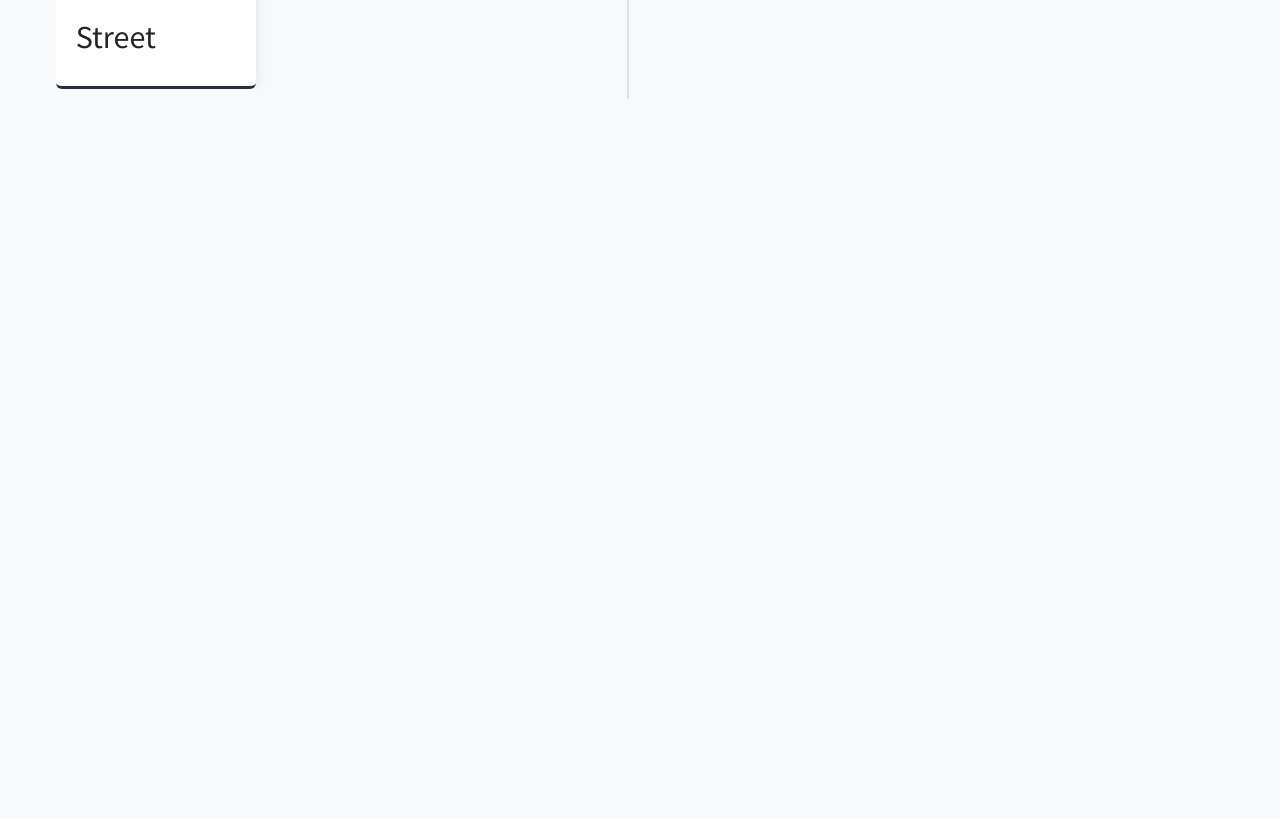
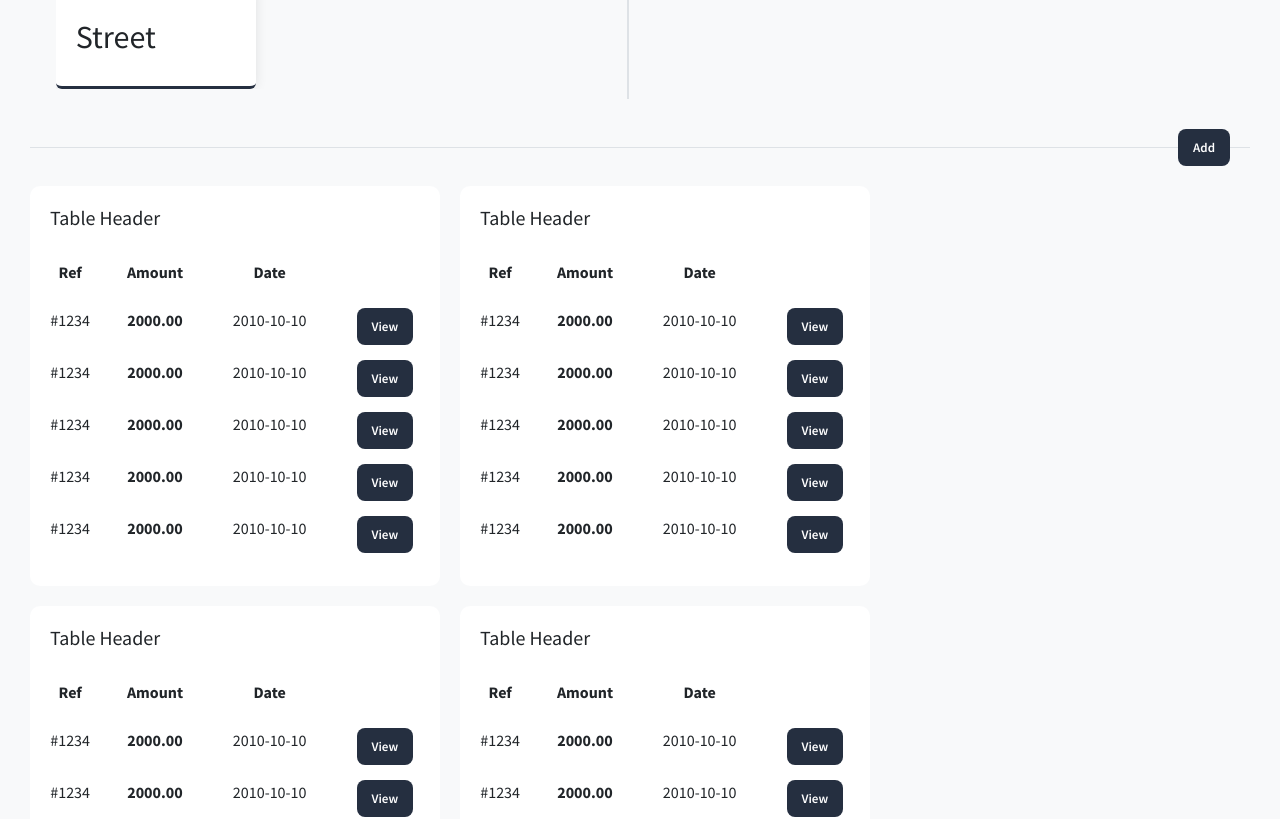
Before and after one commit to codepraycode/ams_app, a React app: page / in a window 1280 px wide. Shown: the part 420-1239 px from the top of the page. Before the commit the page ends 800 px from the top, so only its background shows below. Built offline with nearby package versions, Linux system fonts and the light colour scheme; the HTML template or start-up script is replaced by a standard one.

Commit message:
added more components to dahboard

```diff
--- a/public/index.html
+++ b/public/index.html
@@ -18,7 +18,7 @@
     <!-- <link rel="stylesheet" href="/assets/css/style.css"> -->
 
 </head>
-<body id="root">
-    <!-- <div ></div> -->
+<body>
+    <div id="root"></div>
 </body>
 </html>
--- a/src/components/Section.jsx
+++ b/src/components/Section.jsx
@@ -4,10 +4,21 @@ import Button from '../widgets/Button';
 
 /* A section wrapper */
 
-function Section ({title, children }) {
+function Section({ title, children, contentProps }) {
+
+    const wrapperProps = {
+        // className: className||''
+    }
+
+    const { className:contentClassNames, ...restContentProps } = contentProps || {};
+
+    const wrapperContentProps = {
+        className: `section_content ${contentClassNames || ''}` ,
+        ...restContentProps,
+    }
 
     return (
-        <section>
+        <section {...wrapperProps}>
 
             <div className="header">
                 <span className='section_title'>{title}</span>
@@ -20,8 +31,10 @@ function Section ({title, children }) {
                 <span className='liner'></span>
             </div>
 
-            <div className="section_content">
+            <div {...wrapperContentProps}>
+
                 {children}
+
             </div>
 
 
--- /dev/null
+++ b/src/components/Table.jsx
@@ -0,0 +1,47 @@
+import React from 'react'
+import Button from '../widgets/Button'
+
+const Table = ({header, size, tableHeadData, tableBodyData, checkable}) => {
+
+  return (
+    <div className={`table_container ${size || ''}`}>
+
+
+        <h3 className='table_container--header'>Table Header</h3>
+
+        <table>
+
+            <thead>
+                  {/* tableHeadData is an array of strings */}
+                <tr>
+                    {checkable && <th>{" "}</th>}
+                    {
+                        tableHeadData.map((each, i) => (<th key={i}>{each}</th>))
+                    }
+
+                </tr>
+            </thead>
+
+            <tbody>
+                {
+                    // tableBodyData is an array of arrays
+
+                    tableBodyData.map((each_item,i)=>(
+                        <tr key={i}>
+                            {checkable && <td>{i+1}</td>}
+
+                            {/* each_item is an array */}
+
+                            {each_item.map((each, i) => (<td key={i}>{each}</td>))}
+
+                        </tr>
+                    ))
+
+                }
+            </tbody>
+        </table>
+    </div>
+  )
+}
+
+export default Table
--- a/src/pages/Dashboard.jsx
+++ b/src/pages/Dashboard.jsx
@@ -2,10 +2,21 @@ import React from 'react'
 import AccountEcept from '../components/AccountEcept';
 import Groups from '../components/Groups';
 import Levies from '../components/Levies';
+import Section from '../components/Section';
+import Table from '../components/Table';
 import Button from '../widgets/Button';
 
 
 const Dashboard = () => {
+
+  const headers = ['Ref', "Amount", "Date", <>{" "}</>]
+  const content = [
+    ["#1234", "2000.00", "2010-10-10", <Button label="View" variant={"solid"}/>],
+    ["#1234", "2000.00", "2010-10-10", <Button label="View" variant={"solid"}/>],
+    ["#1234", "2000.00", "2010-10-10", <Button label="View" variant={"solid"}/>],
+    ["#1234", "2000.00", "2010-10-10", <Button label="View" variant={"solid"}/>],
+    ["#1234", "2000.00", "2010-10-10", <Button label="View" variant={"solid"}/>]
+  ]
 
   return (
     <>
@@ -40,6 +51,37 @@ const Dashboard = () => {
         <Groups/>
       </section>
 
+
+      {/* Levies charges tables */}
+      <Section
+        contentProps={{
+          className: "d-flex col-gap-2 row-gap-2 flex-wrap",
+        }}
+      >
+
+        <Table
+          tableHeadData={headers}
+          tableBodyData={content}
+          // checkable={true}
+        />
+        <Table
+          tableHeadData={headers}
+          tableBodyData={content}
+          // checkable={true}
+        />
+        <Table
+          tableHeadData={headers}
+          tableBodyData={content}
+          // checkable={true}
+        />
+        <Table
+          tableHeadData={headers}
+          tableBodyData={content}
+          // checkable={true}
+        />
+
+      </Section>
+
     </>
   )
 }
--- a/src/scss/app.scss
+++ b/src/scss/app.scss
@@ -433,6 +433,9 @@ a{
 
 .d-flex{
     display: flex;
+    &.flex-wrap{
+        flex-wrap: wrap;
+    }
     &.align-item-center{
         align-items: center;
     }
@@ -442,6 +445,32 @@ a{
         }
         &-center{
             justify-content: center;
+        }
+        &-around{
+            justify-content: space-around;
+        }
+    }
+
+    &.col-gap{
+        &-1{
+            column-gap: 10px;
+        }
+        &-2{
+            column-gap: 20px;
+        }
+        &-3{
+            column-gap: 30px;
+        }
+    }
+    &.row-gap{
+        &-1{
+            row-gap: 10px;
+        }
+        &-2{
+            row-gap: 20px;
+        }
+        &-3{
+            row-gap: 30px;
         }
     }
 }
@@ -769,6 +798,55 @@ section {
     }
 }
 
+
+.table_container{
+    background-color: $white;
+    width: max-content;
+    min-width: 300px;
+    max-width: 95%;
+    // margin: 0 auto;
+
+    border-radius: 10px;
+    height: 400px;
+    // &.sm{
+    //     height: 400px;
+    //     overflow: auto;
+    // }
+
+
+    padding: 10px 5px;
+
+    &--header{
+        font-size: $medium;
+        margin: 10px 15px 20px 15px;
+    }
+
+    table{
+        text-align: center;
+        width: 400px;
+        max-width: 100%;
+        th{
+            padding: 10px 0;
+            // width: max-content;
+            // max-width: 200px;
+        }
+
+        tr:last-of-type {
+            padding-bottom: 0;
+        }
+
+        td{
+            padding: 14px 0;
+            &:last-of-type {
+                padding-bottom: 0;
+            }
+
+            &:nth-child(2){
+            font-weight: bold;
+        }}
+    }
+}
+
 @media (max-width:780px) {
     nav{
         a{
@@ -843,13 +921,16 @@ section {
         margin-bottom: 35px;
     }
 
-
     .cards{
         flex-direction: column;
 
         &_item{
             width: 90%;
         }
+    }
+
+    .table_container {
+        margin: 0 auto;
     }
 }
 
```
